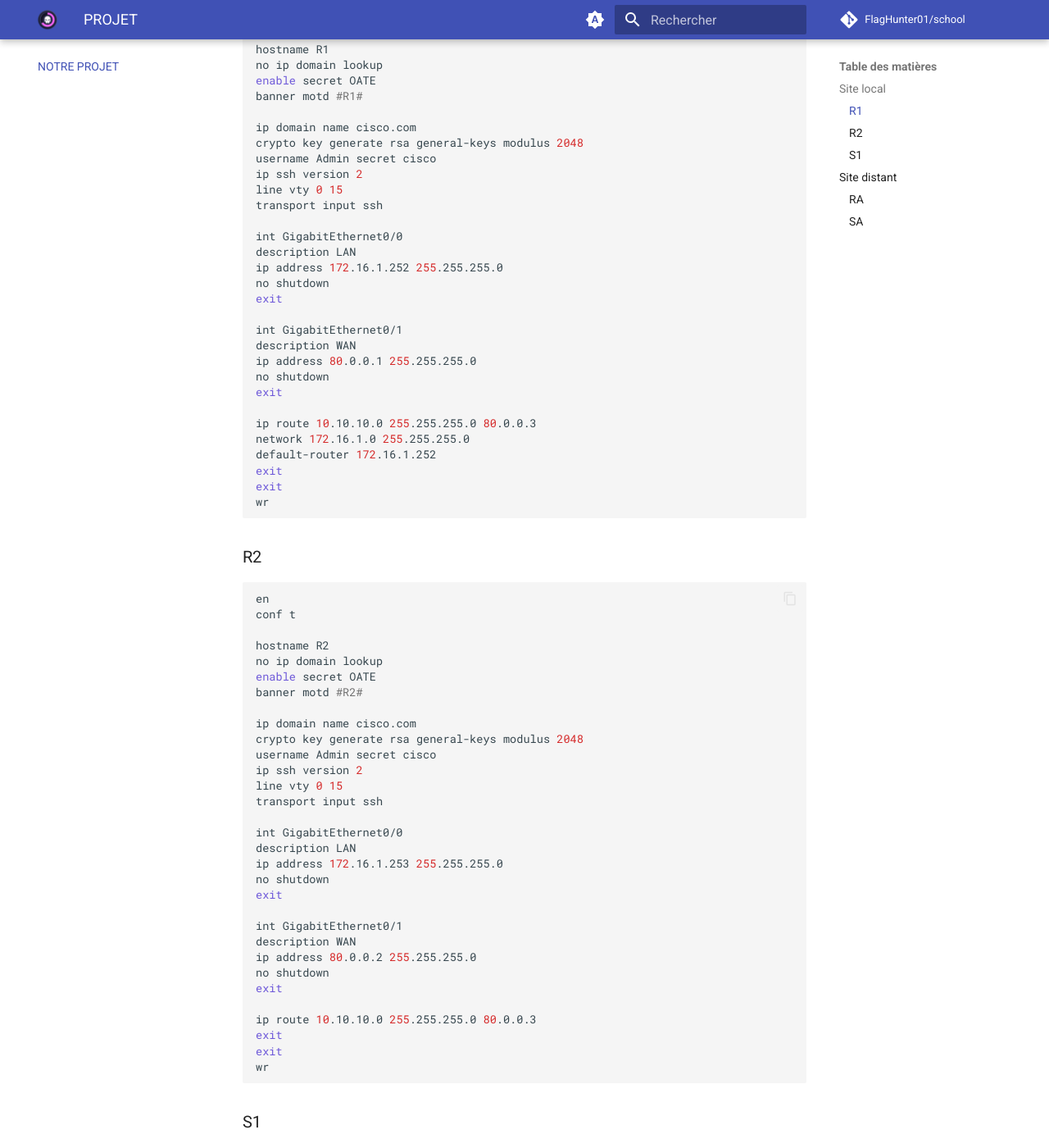
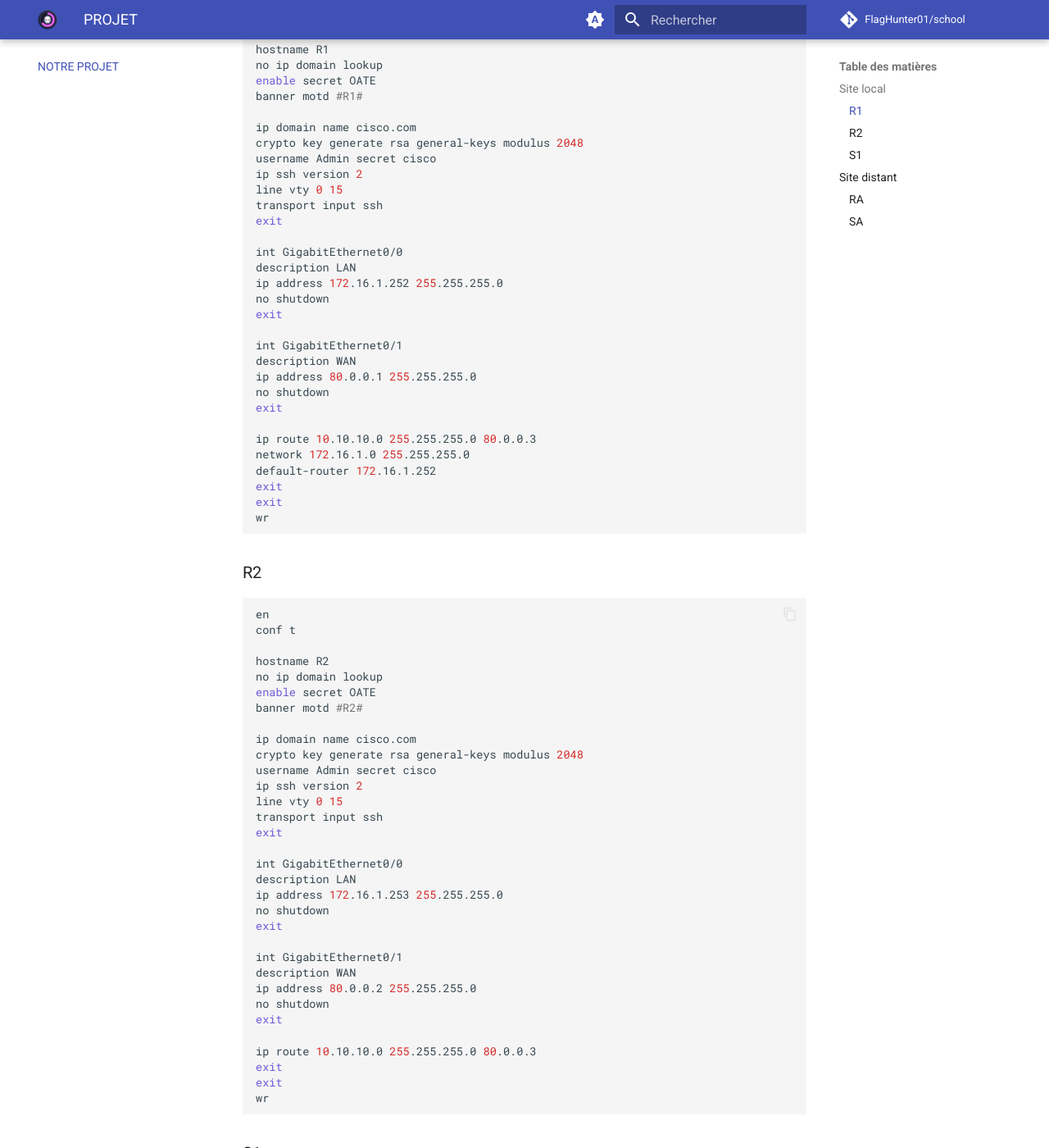
Before and after one commit to FlagHunter01/school, an MkDocs documentation site: the page built from docs/projet.md, in a window 1280 px wide and 1400 px high, scrolled down 420 px. Shown: the whole window at 82% size. Built offline with MkDocs 1.6.1 and Material for MkDocs 9.7.7, drawn with Linux system fonts in a browser that asks for light colours; comment, search, counter and statistics services are not loaded.

Commit message:
Ajout exit

```diff
--- a/docs/projet.md
+++ b/docs/projet.md
@@ -24,6 +24,7 @@ username Admin secret cisco
 ip ssh version 2
 line vty 0 15
 transport input ssh
+exit
 
 int GigabitEthernet0/0
 description LAN
@@ -62,6 +63,7 @@ username Admin secret cisco
 ip ssh version 2
 line vty 0 15
 transport input ssh
+exit
 
 int GigabitEthernet0/0
 description LAN
@@ -137,6 +139,7 @@ username Admin secret cisco
 ip ssh version 2
 line vty 0 15
 transport input ssh
+exit
 
 int GigabitEthernet0/0
 description LAN
```
